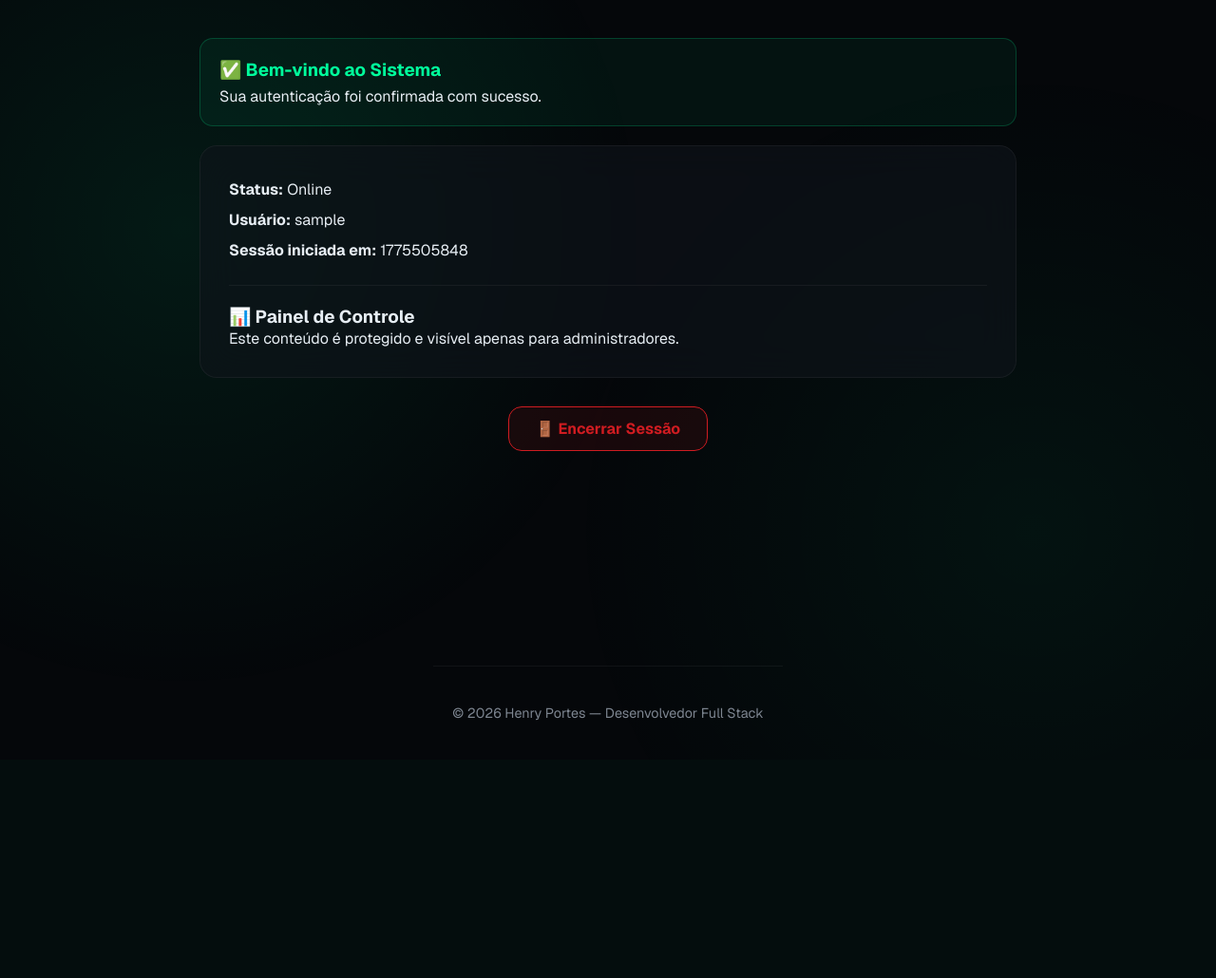
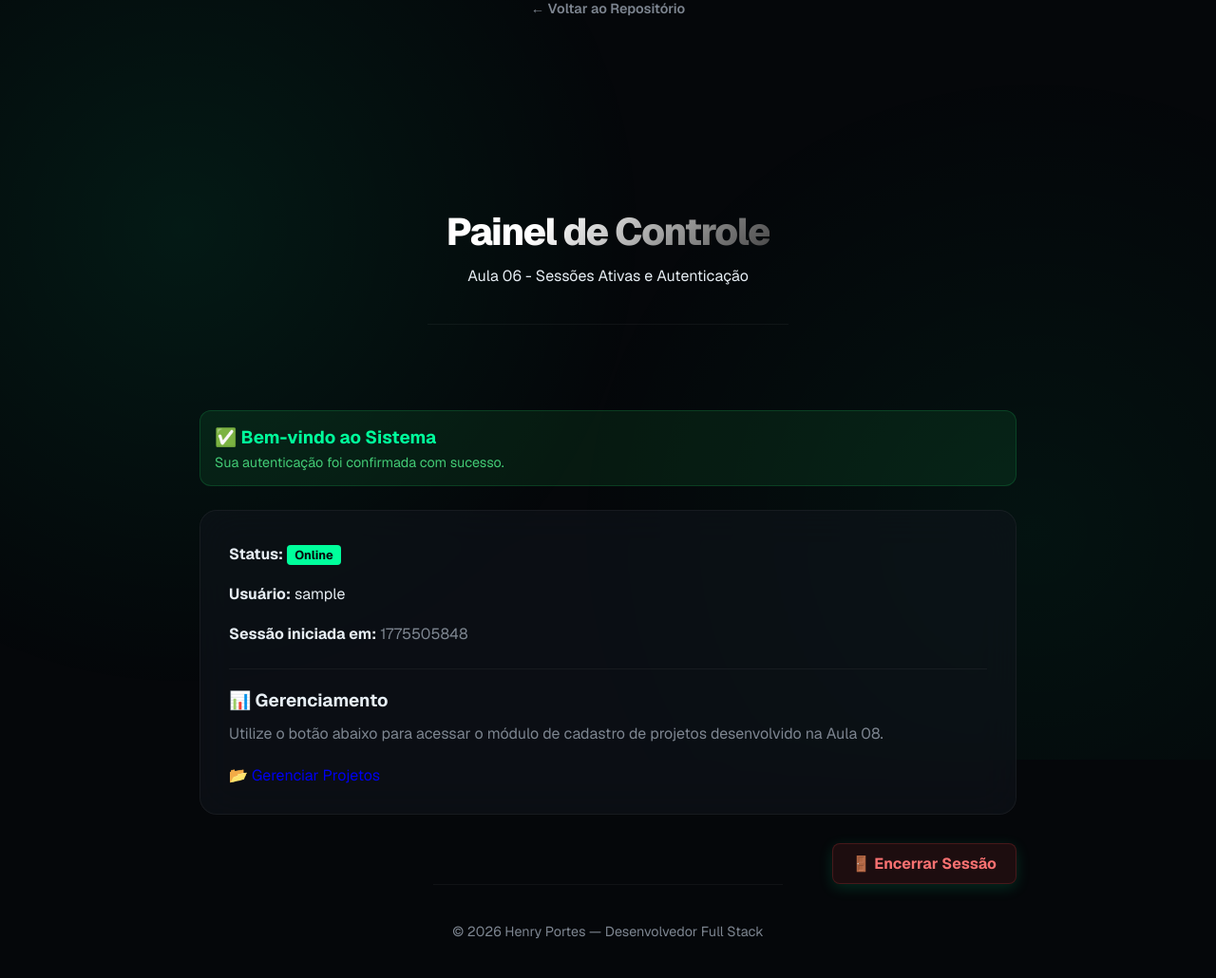
Before and after one commit to henryportes880/2026-DWII, a PHP site: page /04_sessoes/painel.php in a window 1280 px wide. Shown: the whole page at 95% size. Before the commit the page ends 759 px from the top, so only its background shows below. Run offline with PHP 8.4, Linux system fonts and the light colour scheme; the visitor is signed in with stand-in values (Sample User, id 1).

Commit message:
aula08: painel.php — link para módulo CRUD

```diff
--- a/04_sessoes/painel.php
+++ b/04_sessoes/painel.php
@@ -11,30 +11,49 @@ $pagina_atual  = 'painel';
 <head>
     <?php require_once __DIR__ . '/../includes/cabecalho.php'; ?>
 </head>
-<body>
-<div class="container">
-    <div class="alerta-sucesso">
-        <h3>✅ Bem-vindo ao Sistema</h3>
-        <p>Sua autenticação foi confirmada com sucesso.</p>
+<body class="hub-page">
+<a href="../index.php" class="btn-voltar">← Voltar ao Repositório</a>
+<header class="hub-header">
+    <div class="container">
+        <div class="header-acoes">
+        </div>
+        <h1>Painel de Controle</h1>
+        <p class="tagline">Aula 06 - Sessões Ativas e Autenticação</p>
+    </div>
+</header>
+
+<main class="container">
+    <div class="alerta-sucesso" style="margin-bottom: 25px; padding: 15px; border-radius: 12px; background: rgba(34, 197, 94, 0.1); color: #4ade80; border: 1px solid rgba(34, 197, 94, 0.2);">
+        <h3 style="margin-bottom: 5px;">✅ Bem-vindo ao Sistema</h3>
+        <p style="font-size: 0.9rem; opacity: 0.9;">Sua autenticação foi confirmada com sucesso.</p>
     </div>
 
     <div class="card card-painel">
-        <div class="painel-info">
-            <p><strong>Status:</strong> <span class="badge">Online</span></p>
-            <p><strong>Usuário:</strong> <?php echo htmlspecialchars($_SESSION['usuario']); ?></p>
-            <p><strong>Sessão iniciada em:</strong> <?php echo htmlspecialchars($_SESSION['logado_em'] ?? '-'); ?></p>
+        <div class="painel-info" style="display: grid; gap: 10px; margin-bottom: 20px;">
+            <p><strong>Status:</strong> <span class="badge" style="background: var(--accent); color: var(--bg); padding: 2px 8px; border-radius: 4px; font-size: 0.8rem; font-weight: bold;">Online</span></p>
+            <p><strong>Usuário:</strong> <span style="color: var(--text);"><?php echo htmlspecialchars($_SESSION['usuario']); ?></span></p>
+            <p><strong>Sessão iniciada em:</strong> <span style="color: var(--text-sec);"><?php echo htmlspecialchars($_SESSION['logado_em'] ?? '-'); ?></span></p>
         </div>
 
-        <hr class="divisor">
+        <hr class="divisor" style="border: 0; border-top: 1px solid var(--border); margin: 20px 0;">
 
-        <h3>📊 Painel de Controle</h3>
-        <p class="texto-secundario">Este conteúdo é protegido e visível apenas para administradores.</p>
+        <h3 style="margin-bottom: 10px;">📊 Gerenciamento</h3>
+        <p class="texto-secundario" style="color: var(--text-sec); line-height: 1.6; margin-bottom: 20px;">
+            Utilize o botão abaixo para acessar o módulo de cadastro de projetos desenvolvido na Aula 08.
+        </p>
+
+        <a href="../05_crud/index.php" class="btn-primario" style="display: inline-flex; align-items: center; gap: 8px; text-decoration: none;">
+            📂 Gerenciar Projetos
+        </a>
     </div>
 
-    <div class="acoes-painel">
-        <a href="logout.php" class="btn btn-perigo">🚪 Encerrar Sessão</a>
+    <div class="acoes-painel" style="margin-top: 30px; display: flex; justify-content: flex-end;">
+        <a href="logout.php" class="btn" style="background: rgba(239, 68, 68, 0.1); color: #f87171; border: 1px solid rgba(239, 68, 68, 0.2); text-decoration: none; padding: 10px 20px; border-radius: 8px;">
+            🚪 Encerrar Sessão
+        </a>
     </div>
-</div>
+</main>
+
 <?php require_once __DIR__ . '/../includes/rodape.php'; ?>
 </body>
 </html>
```
